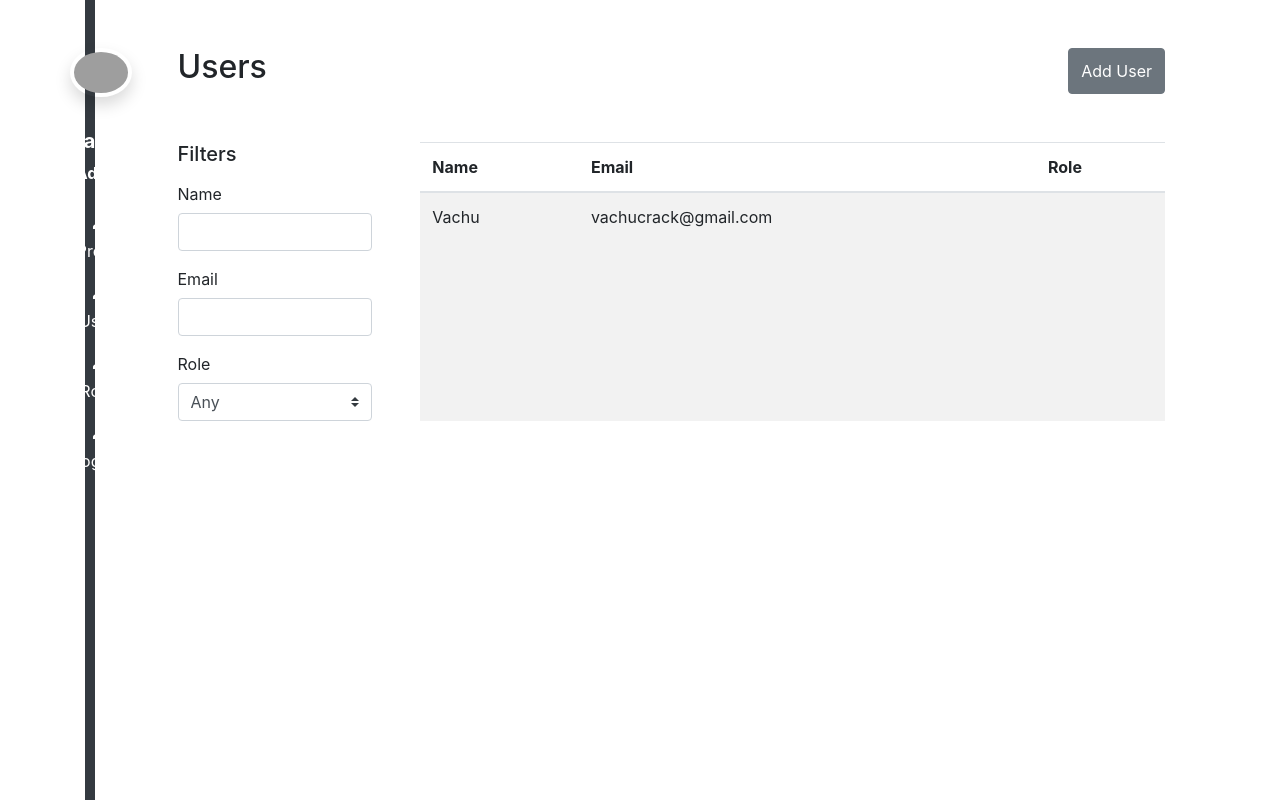
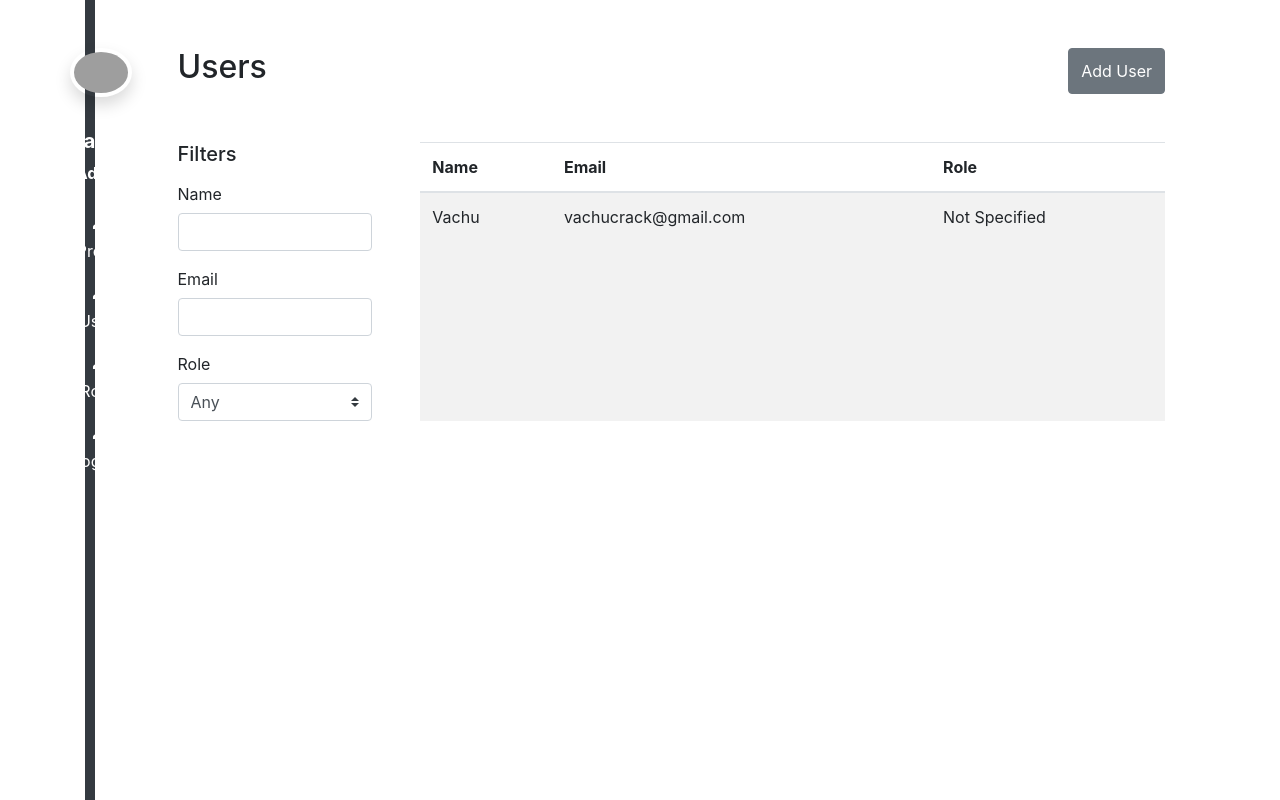
Before and after one commit to ingenieros2/UserManagement1, a Vue app: page /users in a window 1280 px wide. Built offline with nearby package versions, Linux system fonts and the light colour scheme; grey boxes are pictures that could not be loaded.

Commit message:
modificacion del filtro de usuarios

```diff
--- a/src/store/users.js
+++ b/src/store/users.js
@@ -3,7 +3,8 @@ export default {
   state: {
     users: [{
       name: 'Vachu',
-      email: 'vachucrack@gmail.com'
+      email: 'vachucrack@gmail.com',
+      role: 2
     }]
   },
   getters: {
--- a/src/views/Users.vue
+++ b/src/views/Users.vue
@@ -66,7 +66,10 @@ export default {
         el.name.toLowerCase().includes(this.filters.name.toLowerCase()) &&
         el.email.toLowerCase().includes(this.filters.email.toLowerCase()) &&
         (el.role === this.filters.role || this.filters.role === 0)
-      ))
+      )).map(el => {
+        el.role = this.roles.find(role => role.id === el.role)?.role || 'Not Specified'
+        return el
+      })
     }
   }
 }
```
